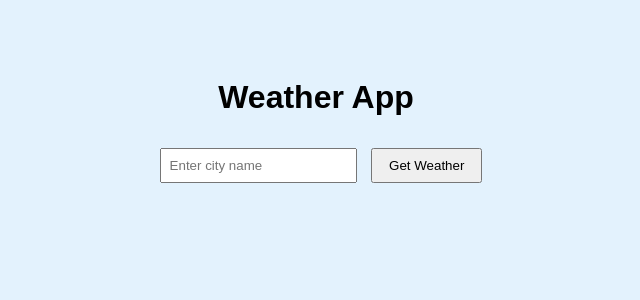
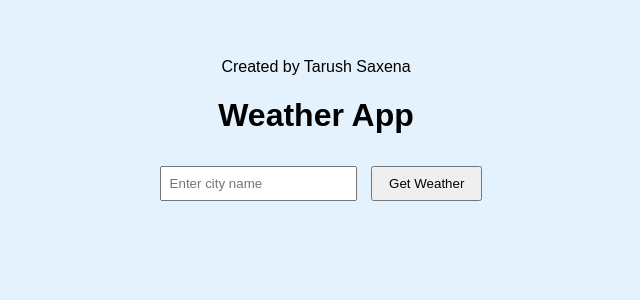
Before and after one commit to Tarush1001/weather-website, a Flask app: page / in a window 1280 px wide. Shown: the top 300 px of the page, without its empty margins (324-964 px from the left). Run offline with Flask 3, Linux system fonts and the light colour scheme.

Commit message:
Added creator tag

```diff
--- a/templates/index.html
+++ b/templates/index.html
@@ -1,10 +1,17 @@
 <!DOCTYPE html>
-<html>
+<html lang="en">
 <head>
+  <meta charset="UTF-8">
   <title>Weather App</title>
-  <link rel="stylesheet" href="/static/style.css">
+  <link rel="stylesheet" href="{{ url_for('static', filename='style.css') }}">
+  <meta name="viewport" content="width=device-width, initial-scale=1.0">
 </head>
 <body>
+
+  <!-- Creator Tag -->
+  <div class="creator-tag">Created by Tarush Saxena</div>
+
+  <!-- Main Container -->
   <div class="container">
     <h1>Weather App</h1>
     <form method="POST">
@@ -19,10 +26,11 @@
         <div class="weather-box">
           <h2>{{ weather.city }}</h2>
           <p>{{ weather.temperature }}°C, {{ weather.description }}</p>
-          <img src="http://openweathermap.org/img/wn/{{ weather.icon }}@2x.png">
+          <img src="http://openweathermap.org/img/wn/{{ weather.icon }}@2x.png" alt="Weather icon">
         </div>
       {% endif %}
     {% endif %}
   </div>
+
 </body>
 </html>
```
